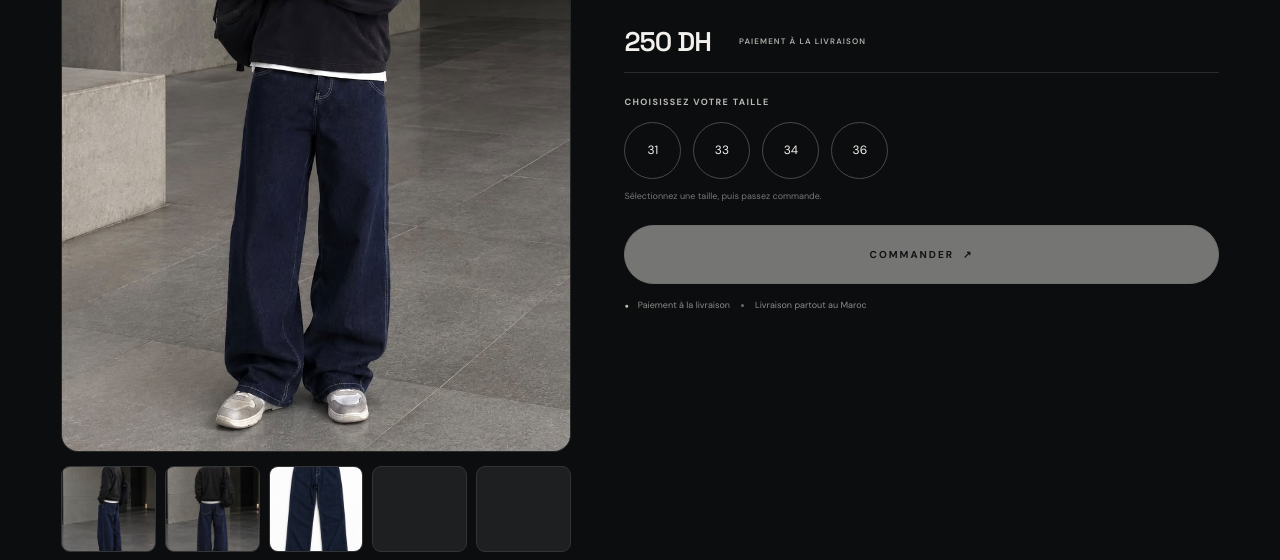
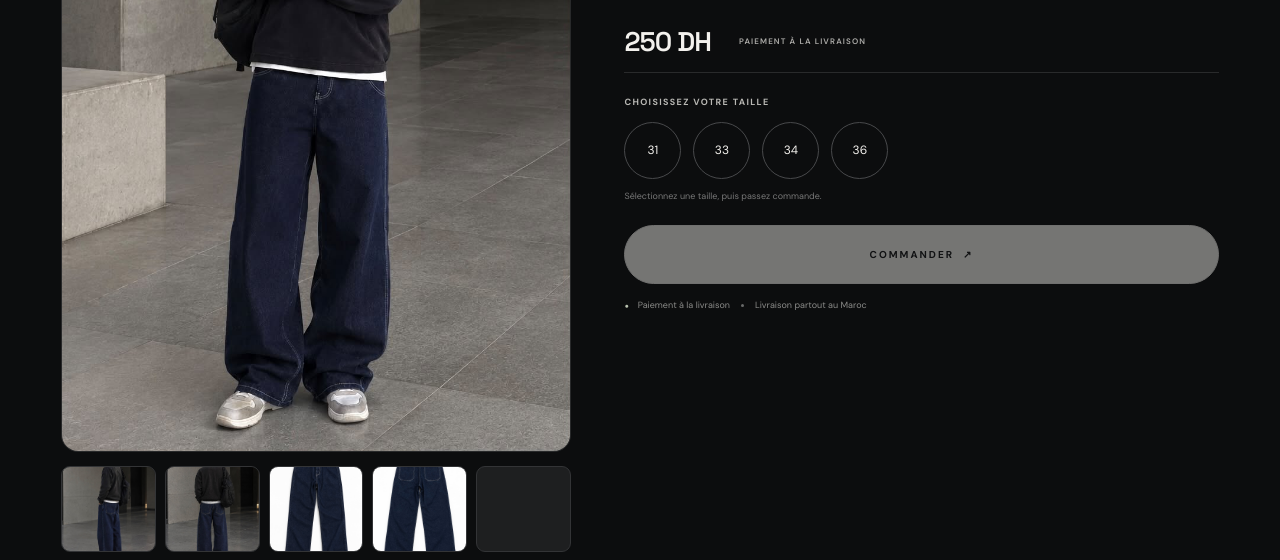
Before and after one commit to dileonastreet/dark-jeans-baggy, a website: page index.html in a window 1280 px wide. Shown: the part 392-952 px from the top of the page. Drawn offline with Linux system fonts and the light colour scheme.

Commit message:
Add fifth product photo to gallery
Add the fifth user-provided product photo as a selectable thumbnail, keep five product images and one empty slot total, and serve the new image from the Node app.

```diff
--- a/index.html
+++ b/index.html
@@ -46,7 +46,7 @@
             <button class="thumbnail photo-slot thumbnail-select thumbnail-with-image" type="button" data-photo="./product-02.jpeg" data-alt="Dark Indigo Baggy Jeans — photo 2" aria-label="Afficher la photo 2 du produit" aria-pressed="false"><img src="./product-02.jpeg" alt="" loading="lazy" decoding="async" /></button>
             <button class="thumbnail photo-slot thumbnail-select thumbnail-with-image" type="button" data-photo="./product-03.jpeg" data-alt="Dark Indigo Baggy Jeans — vue arrière" aria-label="Afficher la photo 3 du produit, vue arrière" aria-pressed="false"><img src="./product-03.jpeg" alt="" loading="lazy" decoding="async" /></button>
             <button class="thumbnail photo-slot thumbnail-select thumbnail-with-image" type="button" data-photo="./product-04.jpeg" data-alt="Dark Indigo Baggy Jeans — vue de face à plat" aria-label="Afficher la photo 4 du produit, vue de face" aria-pressed="false"><img src="./product-04.jpeg" alt="" loading="lazy" decoding="async" /></button>
-            <div class="thumbnail photo-slot" role="img" aria-label="Emplacement photo supplémentaire, vide"></div>
+            <button class="thumbnail photo-slot thumbnail-select thumbnail-with-image" type="button" data-photo="./product-05.jpeg" data-alt="Dark Indigo Baggy Jeans — vue arrière à plat" aria-label="Afficher la photo 5 du produit, vue arrière" aria-pressed="false"><img src="./product-05.jpeg" alt="" loading="lazy" decoding="async" /></button>
             <div class="thumbnail photo-slot" role="img" aria-label="Emplacement photo supplémentaire, vide"></div>
           </div>
         </div>
--- a/server.js
+++ b/server.js
@@ -31,6 +31,7 @@ const staticFiles = new Map([
   ["/product-02.jpeg", "product-02.jpeg"],
   ["/product-03.jpeg", "product-03.jpeg"],
   ["/product-04.jpeg", "product-04.jpeg"],
+  ["/product-05.jpeg", "product-05.jpeg"],
   ["/favicon.ico", "brandmark.svg"],
 ]);
 const mimeTypes = {
```
Also changed, not shown: product-05.jpeg (added).
